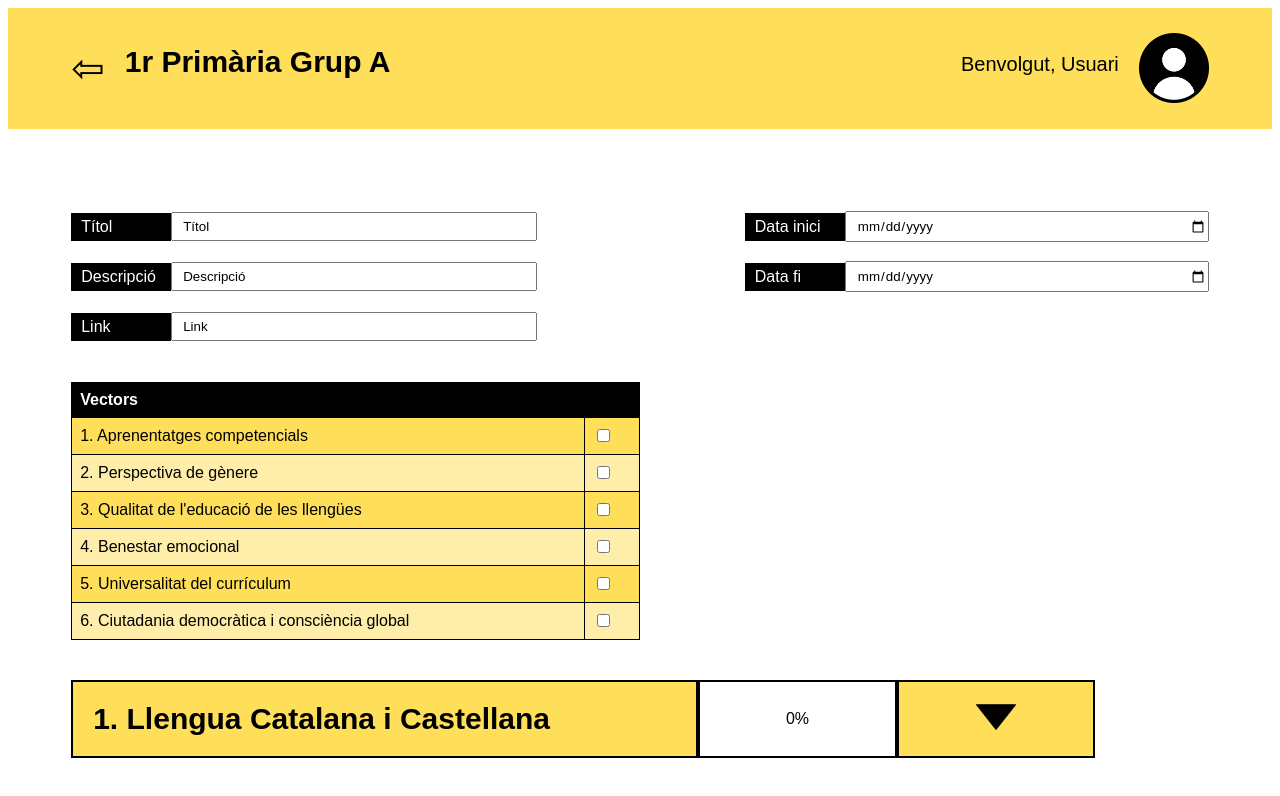
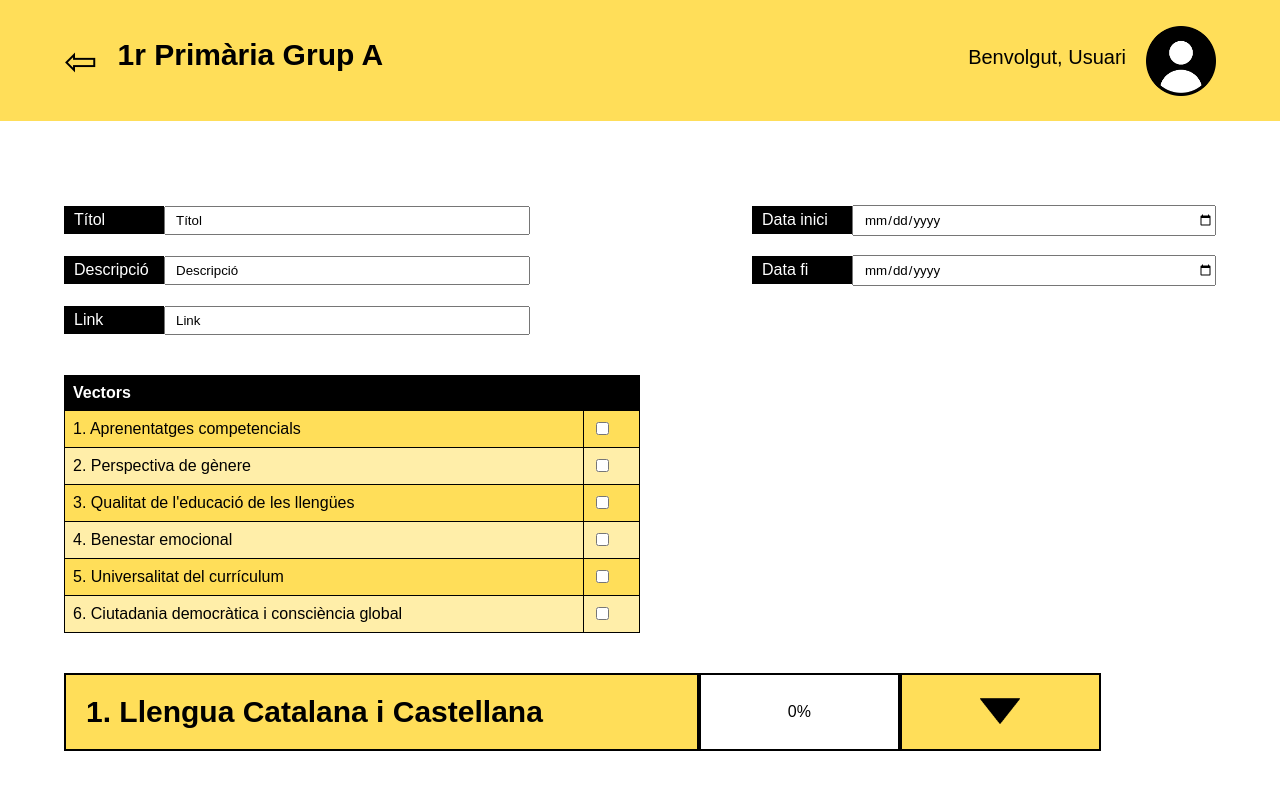
Before and after one commit to GuillemBarris/Registres_curriculars_CRPGA, an Angular app in the folder Registres_curriculars_CRPGA/: page /sda in a window 1280 px wide. Shown: the top 796 px of the page. Built offline with nearby package versions, Linux system fonts and the light colour scheme.

Commit message:
working dropdown

```diff
--- a/Registres_curriculars_CRPGA/src/app/app.component.css
+++ b/Registres_curriculars_CRPGA/src/app/app.component.css
@@ -0,0 +1,3 @@
+body {
+    margin: 0;
+}
--- a/Registres_curriculars_CRPGA/src/app/app.component.html
+++ b/Registres_curriculars_CRPGA/src/app/app.component.html
@@ -1 +1 @@
-<app-sda></app-sda>
+<app-sda ngSkipHydration></app-sda>
--- a/Registres_curriculars_CRPGA/src/app/app.component.ts
+++ b/Registres_curriculars_CRPGA/src/app/app.component.ts
@@ -3,6 +3,7 @@ import { RouterOutlet } from '@angular/router';
 import { RegistresUComponent } from "./components/registres-u/registres-u.component";
 import { SdaComponent } from './components/sda/sda.component';
 import { LoginComponent } from './components/login/login.component';
+import { NoopAnimationsModule } from '@angular/platform-browser/animations';
 
 
 @Component({
--- a/Registres_curriculars_CRPGA/src/app/app.config.ts
+++ b/Registres_curriculars_CRPGA/src/app/app.config.ts
@@ -5,5 +5,6 @@ import { routes } from './app.routes';
 import { provideClientHydration } from '@angular/platform-browser';
 
 export const appConfig: ApplicationConfig = {
-  providers: [provideZoneChangeDetection({ eventCoalescing: true }), provideRouter(routes), provideClientHydration()]
+  providers: [provideZoneChangeDetection({ eventCoalescing: true }), provideRouter(routes), provideClientHydration()],
+
 };
--- a/Registres_curriculars_CRPGA/src/app/components/sda/sda.component.css
+++ b/Registres_curriculars_CRPGA/src/app/components/sda/sda.component.css
@@ -6,7 +6,7 @@ html {
     height: 100%;
 }
 html, body {
-margin: 0;
+margin: 0px !important;
 padding: 0;
 }
 
@@ -255,3 +255,7 @@ padding: 5%;
 .content-column-DT table td {
     padding: 8px;
 }
+
+.button {
+z-index: 2;
+}
--- a/Registres_curriculars_CRPGA/src/app/components/sda/sda.component.html
+++ b/Registres_curriculars_CRPGA/src/app/components/sda/sda.component.html
@@ -1,4 +1,4 @@
-<body>
+<div>
     <div class="header">
 
         <div class="header-subsection">
@@ -80,7 +80,7 @@
 
         </div>
     </div>
-    <div class="dropdown-content" *ngIf="isDropdownVisible">
+    <div class="dropdown-content" *ngIf="isDropdownVisible" >
         <table class="dropdown-content-table">
             <tr class="first-row-DT">
                 <th><div><p>Competencies Específiques</p><p>0/10</p></div></th>
@@ -254,3 +254,5 @@
 </div>
 
 </div>
+
+</div>
--- a/Registres_curriculars_CRPGA/src/app/components/sda/sda.component.ts
+++ b/Registres_curriculars_CRPGA/src/app/components/sda/sda.component.ts
@@ -1,3 +1,4 @@
+import { animate, state, style, transition, trigger } from '@angular/animations';
 import { CommonModule } from '@angular/common';
 import { Component } from '@angular/core';
 
@@ -7,6 +8,22 @@ import { Component } from '@angular/core';
   imports: [ CommonModule ],
   templateUrl: './sda.component.html',
   styleUrl: './sda.component.css',
+  animations: [
+    trigger('dropdownAnimation', [
+      state('hidden', style({
+        height: '0px',
+        opacity: 0,
+        overflow: 'hidden'
+      })),
+      state('visible', style({
+        height: '*',
+        opacity: 1
+      })),
+      transition('hidden <=> visible', [
+        animate('300ms ease-in-out')
+      ])
+    ])
+  ]
 
 })
 
@@ -15,7 +32,9 @@ export class SdaComponent {
   isDropdownVisible = false;
 
   toggleDropdown() {
-    this.isDropdownVisible = !this.isDropdownVisible;
+    console.log('Button clicked');
+  this.isDropdownVisible = !this.isDropdownVisible;
+  console.log('Dropdown visibility:', this.isDropdownVisible);
   }
 
 }
--- a/Registres_curriculars_CRPGA/src/styles.css
+++ b/Registres_curriculars_CRPGA/src/styles.css
@@ -1 +1,4 @@
 /* You can add global styles to this file, and also import other style files */
+body {
+    margin: 0px !important;
+}
```
